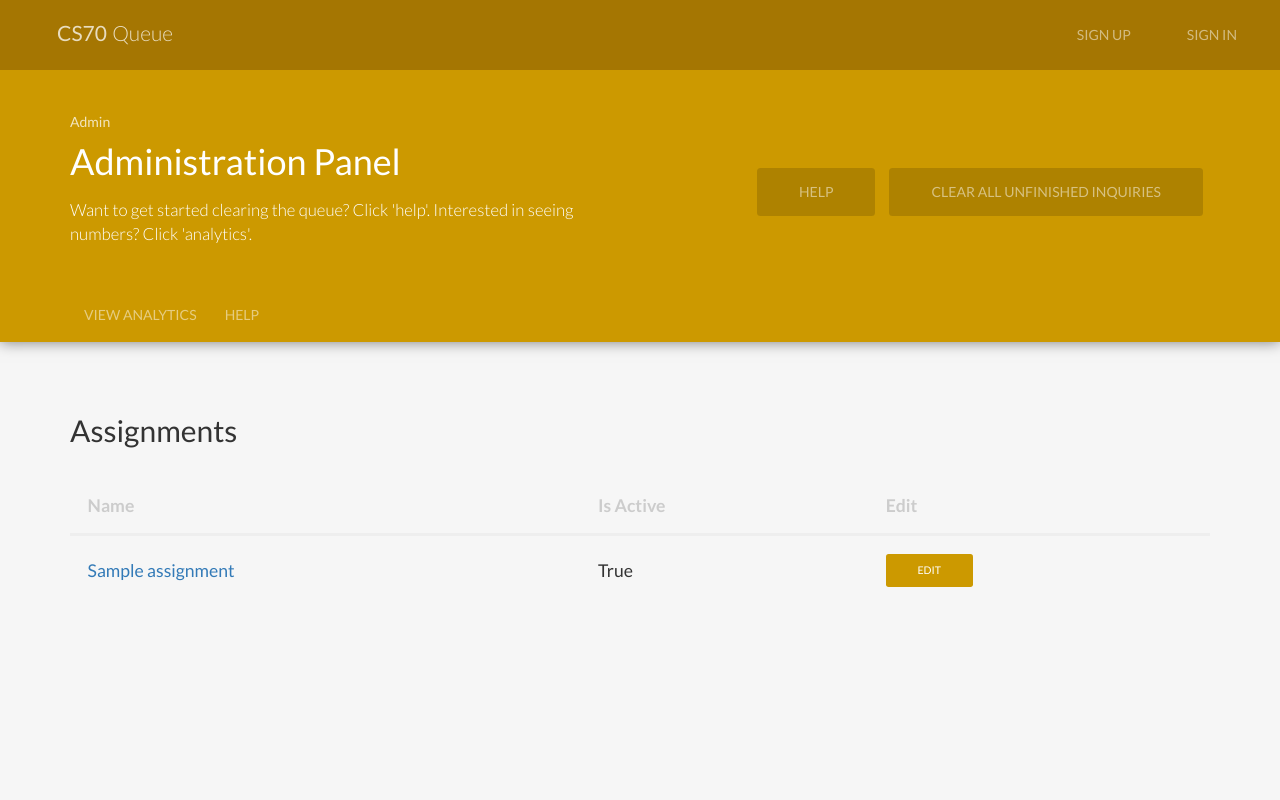
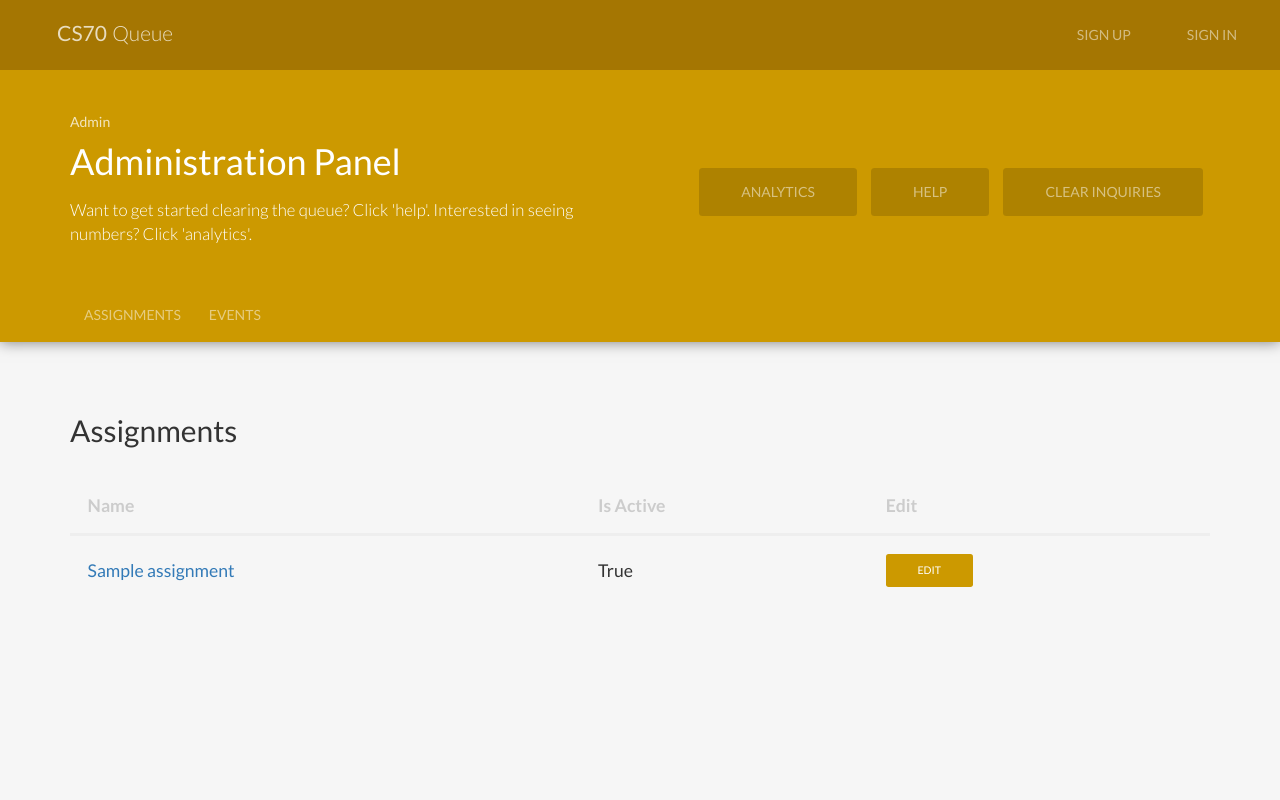
Before and after one commit to alvinwan/quupod, a Flask app: template queue/templates/admin.html in a window 1280 px wide. Run offline with Flask 2, Linux system fonts and the light colour scheme; tables that the repository leaves empty hold one stand-in row (values such as "Sample post"); the template is opened without the code that fills it: values that come from a table or form of the project are taken from there, most other values are stand-ins (such as "Sample title", 1, 10 or a date in 2020); parts of the project's set-up code (start-up, migrations or seed data) failed here and were passed over; some libraries are stand-ins or nearby versions.

Commit message:
reorganized admin panel header

```diff
--- a/queue/templates/admin.html
+++ b/queue/templates/admin.html
@@ -7,13 +7,14 @@
     <p class="event-copy">Want to get started clearing the queue? Click 'help'. Interested in seeing numbers? Click 'analytics'.</p>
   </div>
   <div class="col-md-6 event-decor">
-    <a href="{{ url_for('admin.clear') }}" class="button">Clear all unfinished inquiries</a>
+    <a href="{{ url_for('admin.clear') }}" class="button">Clear Inquiries</a>
     <a href="{{ url_for('admin.help') }}" class="button">Help</a>
+    <a href="{{ url_for('admin.analytics') }}" class="button">Analytics</a>
   </div>
   <nav class="event-nav">
     <ul>
-      <li><a href="{{ url_for('admin.analytics') }}">View Analytics</a></li>
-      <li><a href="{{ url_for('admin.help') }}">Help</a></li>
+      <li><a href="#assignments">Assignments</a></li>
+      <li><a href="#events">Events</a></li>
     </ul>
   </nav>
 </section>
```
